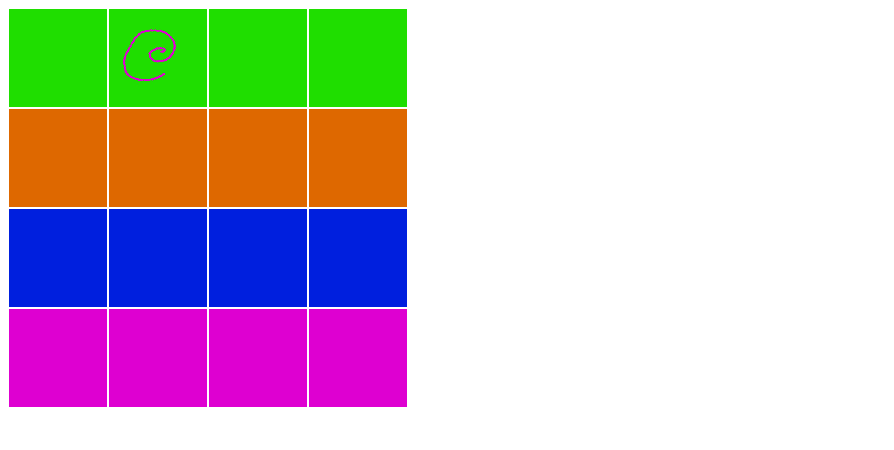
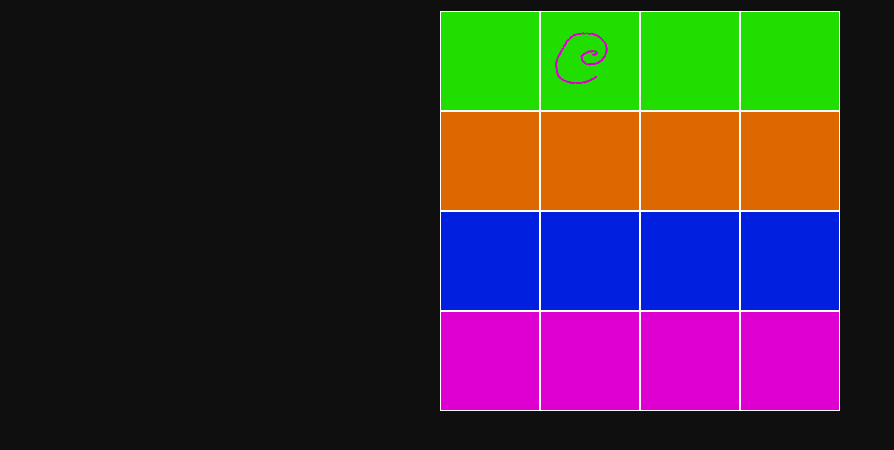
Before and after one commit to pfeffermind/paper-prototypes, a plain HTML site: page matrix4x4/index.html in a window 1280 px wide. Shown: the whole page, without its empty margins (0-894 px from the left). Drawn offline with Linux system fonts and the light colour scheme; animation ran at ten frames a second.

Commit message:
bg color, position

```diff
--- a/matrix4x4/index.html
+++ b/matrix4x4/index.html
@@ -9,7 +9,7 @@
 
 </head>
 </head>
-<body>
+<body  style="background-color:#0f0f0f">
 
 
 
--- a/matrix4x4/src/main.js
+++ b/matrix4x4/src/main.js
@@ -6,6 +6,9 @@ var config = {
   scene: {
     preload: preload,
     create: create
+  },
+  scale: {
+    autoCenter: Phaser.Scale.CENTER_BOTH
   }
 };
 
```
